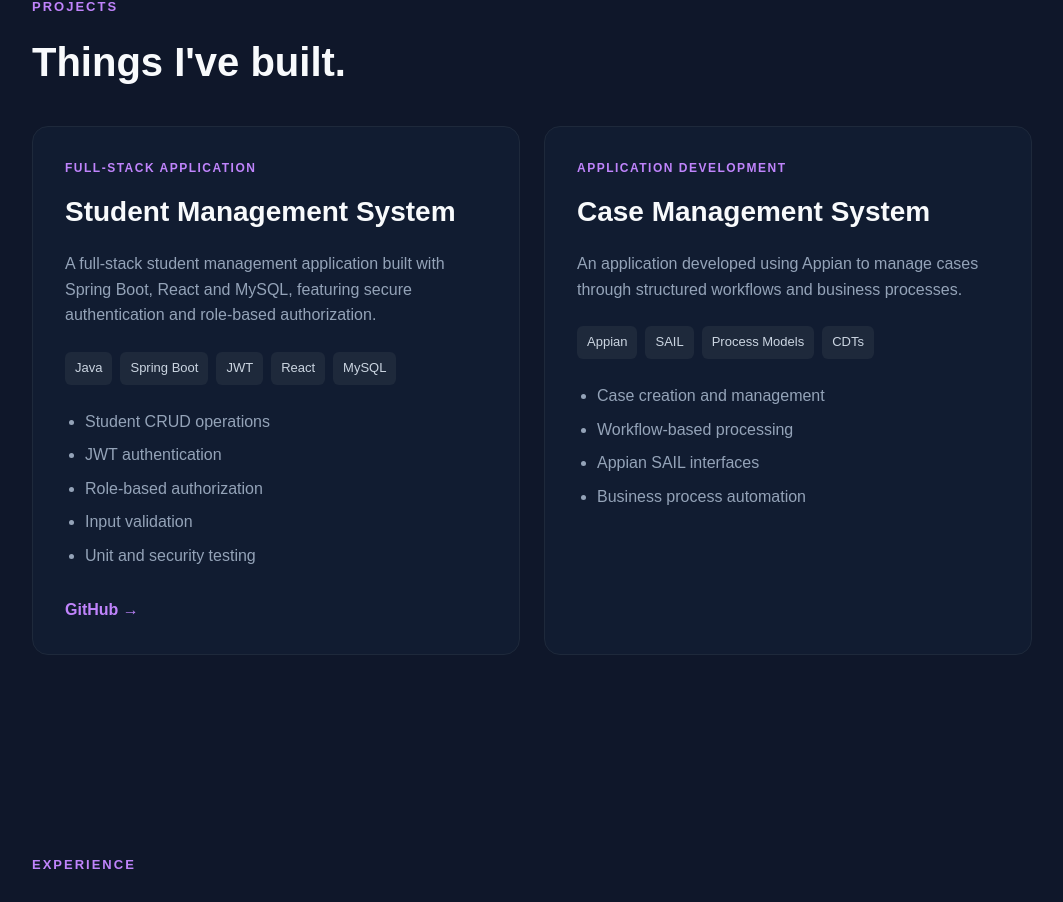
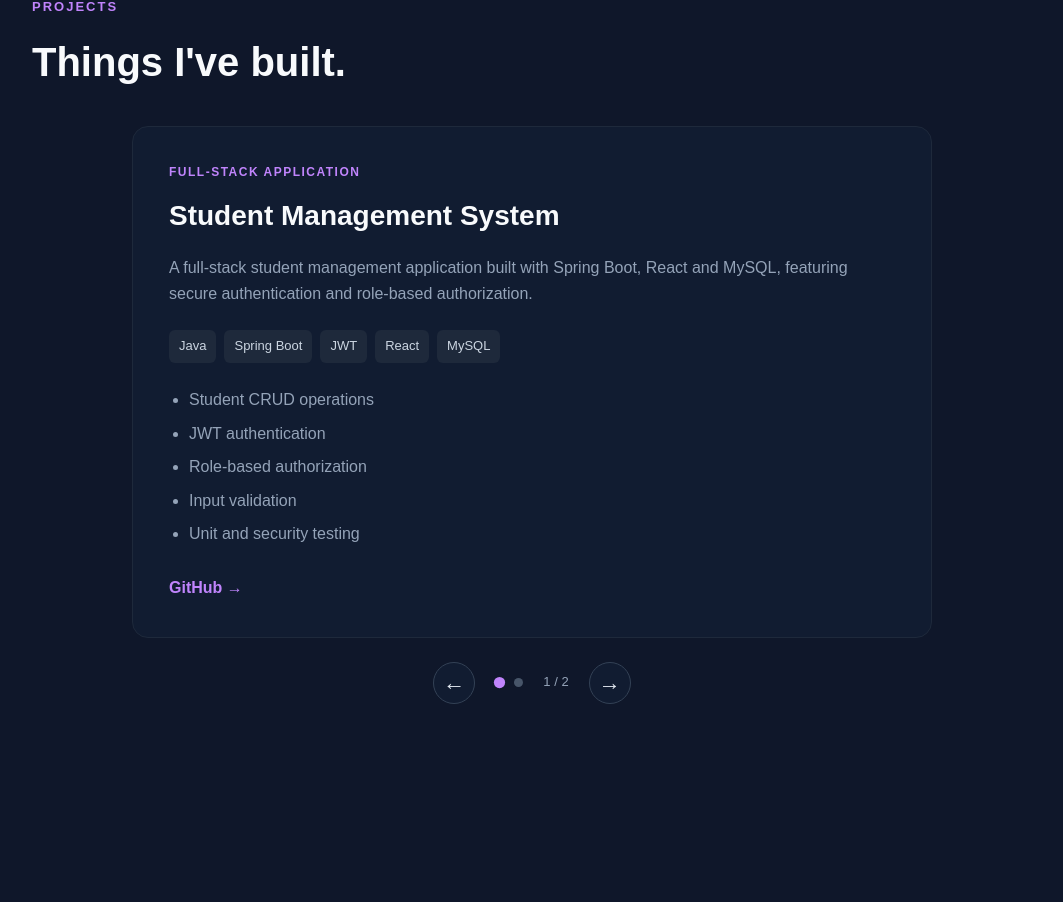
Before and after one commit to ABSruthika/sruthika-portfolio, a React (Vite) app: page / in a window 1280 px wide. Shown: the part 2137-3039 px from the top of the page, without its empty margins (108-1171 px from the left). Built offline with nearby package versions, Linux system fonts and the light colour scheme.

Commit message:
feat(portfolio): add project carousel navigation

```diff
--- a/src/components/Projects.jsx
+++ b/src/components/Projects.jsx
@@ -1,4 +1,57 @@
+import { useState } from "react";
+
+const projects = [
+  {
+    type: "FULL-STACK APPLICATION",
+    title: "Student Management System",
+    description:
+      "A full-stack student management application built with Spring Boot, React and MySQL, featuring secure authentication and role-based authorization.",
+    technologies: ["Java", "Spring Boot", "JWT", "React", "MySQL"],
+    features: [
+      "Student CRUD operations",
+      "JWT authentication",
+      "Role-based authorization",
+      "Input validation",
+      "Unit and security testing",
+    ],
+    links: [
+      {
+        label: "GitHub",
+        url: "https://github.com/ABSruthika/student-management",
+      },
+    ],
+  },
+  {
+    type: "APPLICATION DEVELOPMENT",
+    title: "Case Management System",
+    description:
+      "An application developed using Appian to manage cases through structured workflows and business processes.",
+    technologies: ["Appian", "SAIL", "Process Models", "CDTs"],
+    features: [
+      "Case creation and management",
+      "Workflow-based processing",
+      "Appian SAIL interfaces",
+      "Business process automation",
+    ],
+    links: [],
+  },
+];
+
 function Projects() {
+  const [currentIndex, setCurrentIndex] = useState(0);
+
+  const currentProject = projects[currentIndex];
+
+  function showPrevious() {
+    setCurrentIndex(
+      (currentIndex - 1 + projects.length) % projects.length
+    );
+  }
+
+  function showNext() {
+    setCurrentIndex((currentIndex + 1) % projects.length);
+  }
+
   return (
     <section id="projects" className="section">
       <div className="section-container">
@@ -6,72 +59,83 @@ function Projects() {
 
         <h2>Things I've built.</h2>
 
-        <div className="projects-grid">
-          <article className="project-card">
+        <div className="projects-carousel">
+          <article className="project-card" aria-live="polite">
             <div className="project-content">
-              <p className="project-type">FULL-STACK APPLICATION</p>
+              <p className="project-type">{currentProject.type}</p>
 
-              <h3>Student Management System</h3>
+              <h3>{currentProject.title}</h3>
 
               <p className="project-description">
-                A full-stack student management application built
-                with Spring Boot, React and MySQL, featuring secure
-                authentication and role-based authorization.
+                {currentProject.description}
               </p>
 
               <div className="project-tech">
-                <span>Java</span>
-                <span>Spring Boot</span>
-                <span>JWT</span>
-                <span>React</span>
-                <span>MySQL</span>
+                {currentProject.technologies.map((technology) => (
+                  <span key={technology}>{technology}</span>
+                ))}
               </div>
 
               <ul className="project-features">
-                <li>Student CRUD operations</li>
-                <li>JWT authentication</li>
-                <li>Role-based authorization</li>
-                <li>Input validation</li>
-                <li>Unit and security testing</li>
+                {currentProject.features.map((feature) => (
+                  <li key={feature}>{feature}</li>
+                ))}
               </ul>
 
+              {currentProject.links.length > 0 && (
                 <div className="project-links">
+                  {currentProject.links.map((link) => (
                     <a
-                  href="https://www.github.com/ABSruthika/student-management"
+                      key={link.label}
+                      href={link.url}
                       target="_blank"
                       rel="noopener noreferrer"
                     >
-                  GitHub →
+                      {link.label} →
                     </a>
+                  ))}
                 </div>
+              )}
             </div>
           </article>
-          <article className="project-card">
-            <div className="project-content">
-              <p className="project-type">APPLICATION DEVELOPMENT</p>
 
-              <h3>Case Management System</h3>
+          <div className="carousel-controls">
+            <button
+              type="button"
+              className="carousel-arrow"
+              onClick={showPrevious}
+              aria-label="View previous project"
+            >
+              ←
+            </button>
 
-              <p className="project-description">
-                An application developed using Appian to manage cases
-                through structured workflows and business processes.
-              </p>
-
-              <div className="project-tech">
-                <span>Appian</span>
-                <span>SAIL</span>
-                <span>Process Models</span>
-                <span>CDTs</span>
+            <div className="carousel-indicators">
+              {projects.map((project, index) => (
+                <button
+                  key={project.title}
+                  type="button"
+                  className={`carousel-dot ${index === currentIndex ? "active" : ""
+                    }`}
+                  onClick={() => setCurrentIndex(index)}
+                  aria-label={`View project ${index + 1}: ${project.title}`}
+                  aria-current={index === currentIndex ? "true" : undefined}
+                />
+              ))}
             </div>
 
-              <ul className="project-features">
-                <li>Case creation and management</li>
-                <li>Workflow-based processing</li>
-                <li>Appian SAIL interfaces</li>
-                <li>Business process automation</li>
-              </ul>
+            <span className="carousel-count" aria-live="off">
+              {currentIndex + 1} / {projects.length}
+            </span>
+
+            <button
+              type="button"
+              className="carousel-arrow"
+              onClick={showNext}
+              aria-label="View next project"
+            >
+              →
+            </button>
           </div>
-          </article>
         </div>
       </div>
     </section>
--- a/src/index.css
+++ b/src/index.css
@@ -206,12 +206,12 @@ a {
   font-size: 15px;
 }
 
+
 /* Projects CSS */
 
-.projects-grid {
-  display: grid;
-  grid-template-columns: repeat(2, 1fr);
-  gap: 24px;
+.projects-carousel {
+  max-width: 800px;
+  margin: 0 auto;
 }
 
 .project-card {
@@ -219,16 +219,15 @@ a {
   border-radius: 16px;
   background-color: #111c31;
   overflow: hidden;
-  transition: transform 0.25s ease, border-color 0.25s ease;
+  transition: border-color 0.25s ease;
 }
 
 .project-card:hover {
-  transform: translateY(-6px);
   border-color: #475569;
 }
 
 .project-content {
-  padding: 32px;
+  padding: 36px;
 }
 
 .project-type {
@@ -284,6 +283,72 @@ a {
 .project-links a:hover {
   color: #e9d5ff;
 }
+
+.carousel-controls {
+  display: flex;
+  align-items: center;
+  justify-content: center;
+  gap: 20px;
+  margin-top: 24px;
+}
+
+.carousel-arrow {
+  width: 42px;
+  height: 42px;
+  display: flex;
+  align-items: center;
+  justify-content: center;
+  border: 1px solid #334155;
+  border-radius: 50%;
+  background-color: #111c31;
+  color: #e2e8f0;
+  font-size: 22px;
+  transition:
+    color 0.2s ease,
+    border-color 0.2s ease,
+    background-color 0.2s ease;
+}
+
+.carousel-arrow:hover {
+  color: #c084fc;
+  border-color: #c084fc;
+}
+
+.carousel-indicators {
+  display: flex;
+  align-items: center;
+  gap: 10px;
+}
+
+.carousel-dot {
+  width: 9px;
+  height: 9px;
+  padding: 0;
+  border: none;
+  border-radius: 50%;
+  background-color: #475569;
+  transition:
+    background-color 0.2s ease,
+    transform 0.2s ease;
+}
+
+.carousel-dot.active {
+  background-color: #c084fc;
+  transform: scale(1.25);
+}
+
+.carousel-count {
+  color: #94a3b8;
+  font-size: 13px;
+  font-variant-numeric: tabular-nums;
+}
+
+.carousel-arrow:focus-visible,
+.carousel-dot:focus-visible {
+  outline: 2px solid #c084fc;
+  outline-offset: 4px;
+}
+
 
 /* Experience CSS */
 
```
Lines whose indentation alone changed are shown as unchanged.
